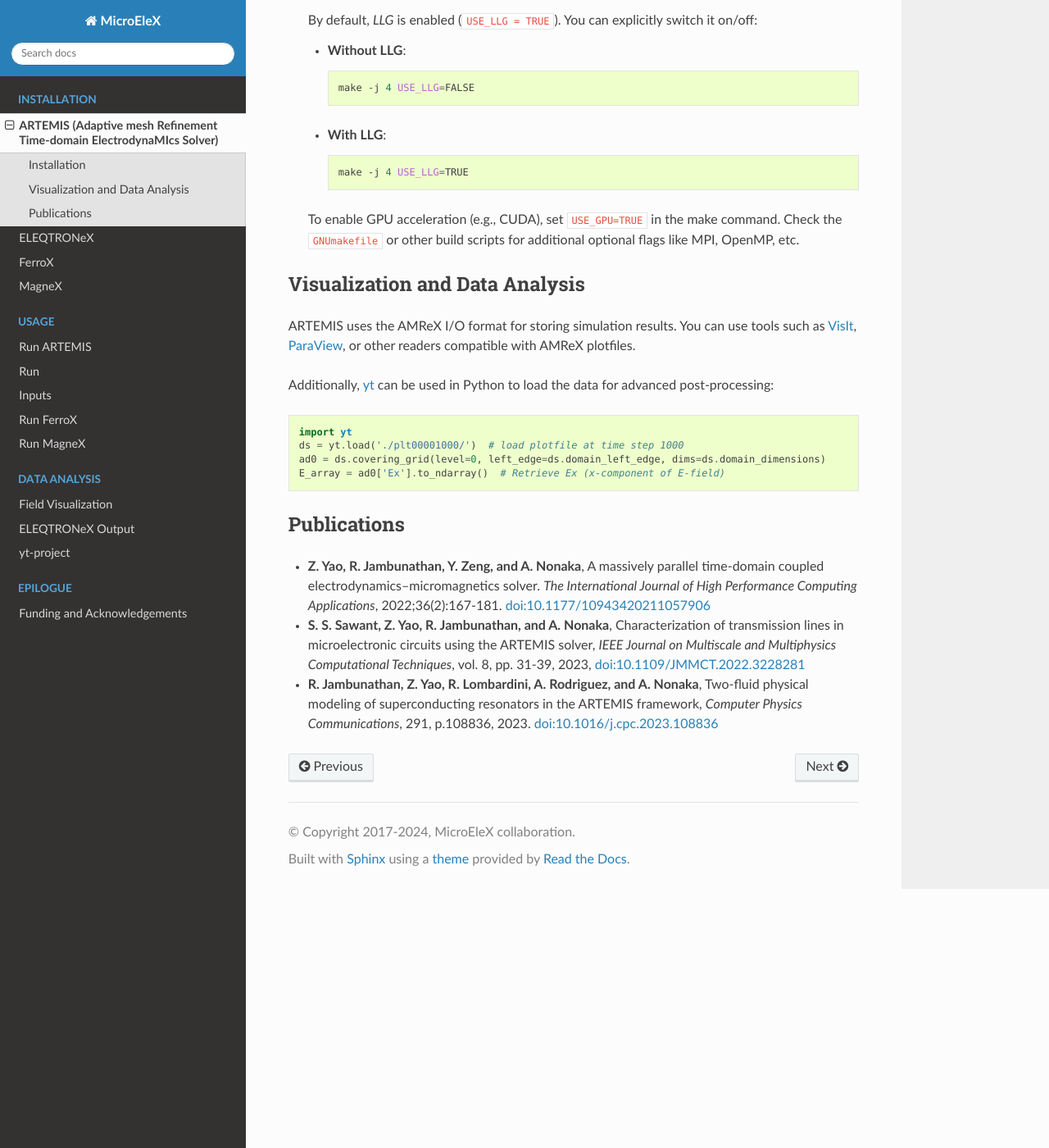
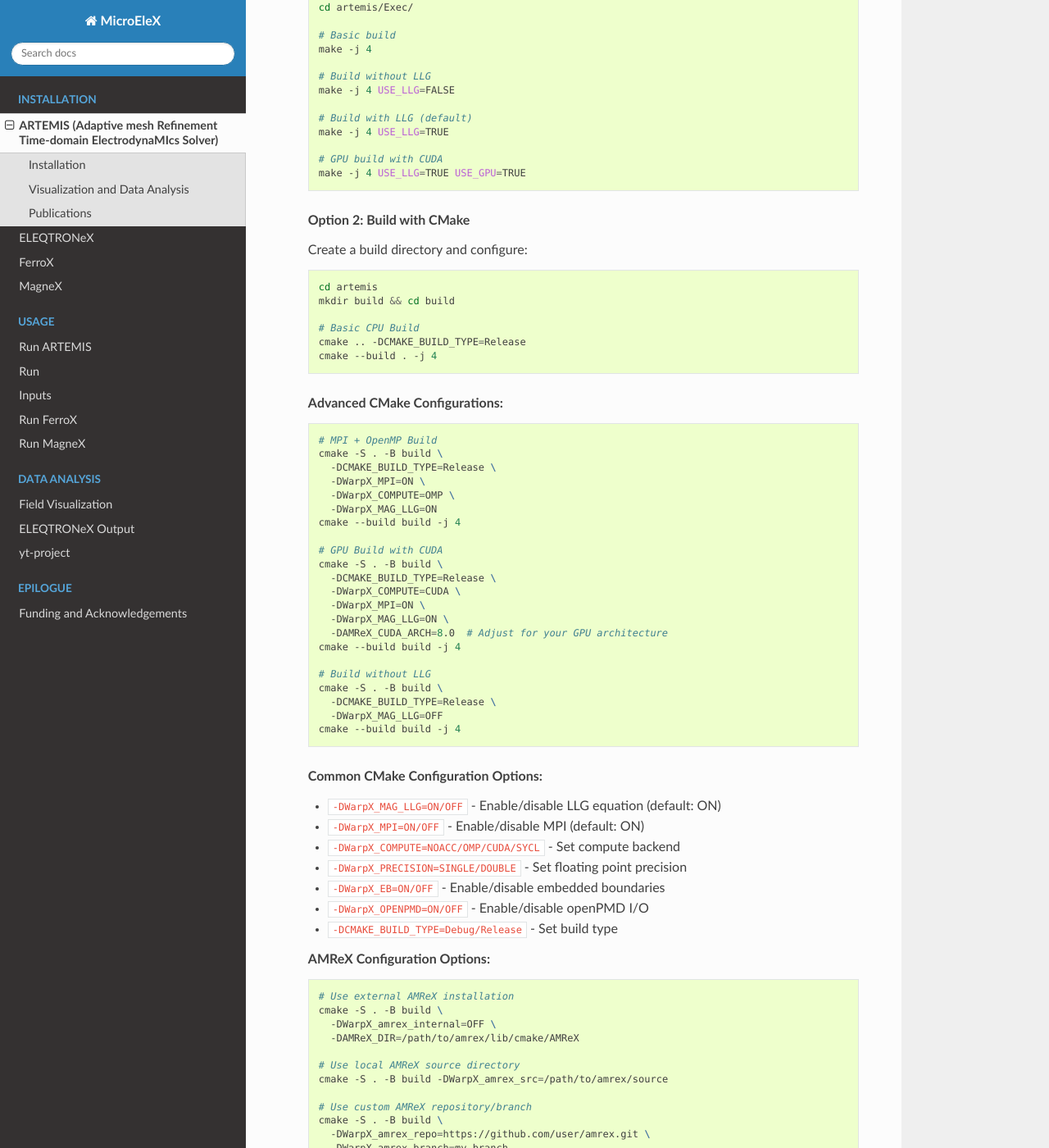
Before and after one commit to AMReX-Microelectronics/AMReX-Microelectronics.github.io, a Sphinx documentation site: the page built from Docs/source/install/artemis.rst, in a window 1280 px wide and 1400 px high, scrolled down 1012 px. Shown: the whole window at 82% size. Built offline with Sphinx 7.4.7 and the Read the Docs theme 3.1.0, drawn with Linux system fonts in a browser that asks for light colours; some of the changed text lies outside the part shown.

Commit message:
First pass at updating Artemis docs from README

```diff
--- a/Docs/source/install/artemis.rst
+++ b/Docs/source/install/artemis.rst
@@ -31,29 +31,94 @@ Installation
 
 3. **Build ARTEMIS**:
 
-   1. Navigate to the ``Exec/`` folder inside ``artemis/``.
-   2. Build with ``make -j 4``, for example:
+   ARTEMIS supports both GNU Make and CMake build systems with various configuration options.
+
+   **Option 1: Build with GNU Make**
+
+   Navigate to the ``Exec/`` folder inside ``artemis/`` and use one of the following commands:
 
    .. code-block:: bash
 
       cd artemis/Exec/
+
+      # Basic build
       make -j 4
 
-   By default, *LLG* is enabled (``USE_LLG = TRUE``). You can explicitly switch it on/off:
+      # Build without LLG
+      make -j 4 USE_LLG=FALSE
 
-   - **Without LLG**:
+      # Build with LLG (default)
+      make -j 4 USE_LLG=TRUE
 
-     .. code-block:: bash
+      # GPU build with CUDA
+      make -j 4 USE_LLG=TRUE USE_GPU=TRUE
 
-        make -j 4 USE_LLG=FALSE
+   **Option 2: Build with CMake**
 
-   - **With LLG**:
+   Create a build directory and configure:
 
-     .. code-block:: bash
+   .. code-block:: bash
 
-        make -j 4 USE_LLG=TRUE
+      cd artemis
+      mkdir build && cd build
 
-   To enable GPU acceleration (e.g., CUDA), set ``USE_GPU=TRUE`` in the make command. Check the ``GNUmakefile`` or other build scripts for additional optional flags like MPI, OpenMP, etc.
+      # Basic CPU Build
+      cmake .. -DCMAKE_BUILD_TYPE=Release
+      cmake --build . -j 4
+
+   **Advanced CMake Configurations:**
+
+   .. code-block:: bash
+
+      # MPI + OpenMP Build
+      cmake -S . -B build \
+        -DCMAKE_BUILD_TYPE=Release \
+        -DWarpX_MPI=ON \
+        -DWarpX_COMPUTE=OMP \
+        -DWarpX_MAG_LLG=ON
+      cmake --build build -j 4
+
+      # GPU Build with CUDA
+      cmake -S . -B build \
+        -DCMAKE_BUILD_TYPE=Release \
+        -DWarpX_COMPUTE=CUDA \
+        -DWarpX_MPI=ON \
+        -DWarpX_MAG_LLG=ON \
+        -DAMReX_CUDA_ARCH=8.0  # Adjust for your GPU architecture
+      cmake --build build -j 4
+
+      # Build without LLG
+      cmake -S . -B build \
+        -DCMAKE_BUILD_TYPE=Release \
+        -DWarpX_MAG_LLG=OFF
+      cmake --build build -j 4
+
+   **Common CMake Configuration Options:**
+
+   - ``-DWarpX_MAG_LLG=ON/OFF`` - Enable/disable LLG equation (default: ON)
+   - ``-DWarpX_MPI=ON/OFF`` - Enable/disable MPI (default: ON)
+   - ``-DWarpX_COMPUTE=NOACC/OMP/CUDA/SYCL`` - Set compute backend
+   - ``-DWarpX_PRECISION=SINGLE/DOUBLE`` - Set floating point precision
+   - ``-DWarpX_EB=ON/OFF`` - Enable/disable embedded boundaries
+   - ``-DWarpX_OPENPMD=ON/OFF`` - Enable/disable openPMD I/O
+   - ``-DCMAKE_BUILD_TYPE=Debug/Release`` - Set build type
+
+   **AMReX Configuration Options:**
+
+   .. code-block:: bash
+
+      # Use external AMReX installation
+      cmake -S . -B build \
+        -DWarpX_amrex_internal=OFF \
+        -DAMReX_DIR=/path/to/amrex/lib/cmake/AMReX
+
+      # Use local AMReX source directory
+      cmake -S . -B build -DWarpX_amrex_src=/path/to/amrex/source
+
+      # Use custom AMReX repository/branch
+      cmake -S . -B build \
+        -DWarpX_amrex_repo=https://github.com/user/amrex.git \
+        -DWarpX_amrex_branch=my_branch
 
 Visualization and Data Analysis
 -------------------------------
```
Also changed, not shown: Docs/source/usage/run_artemis.rst (+49 -0 lines).
